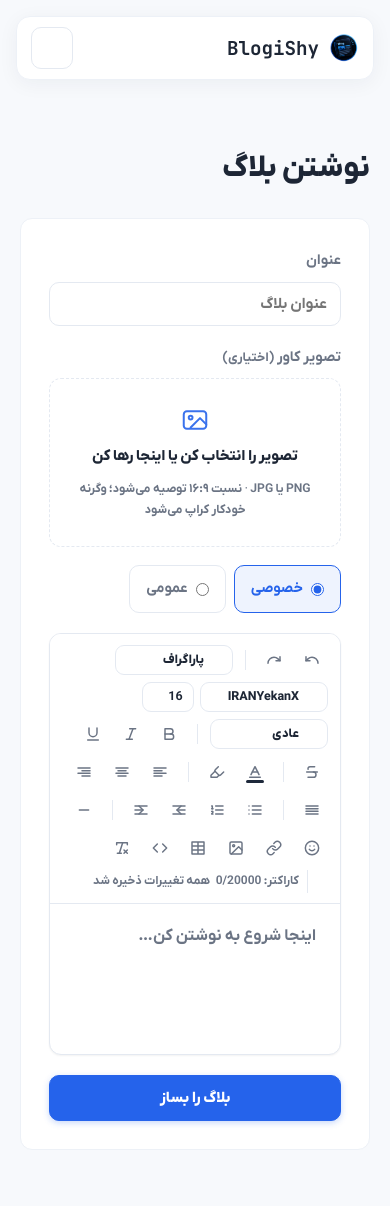
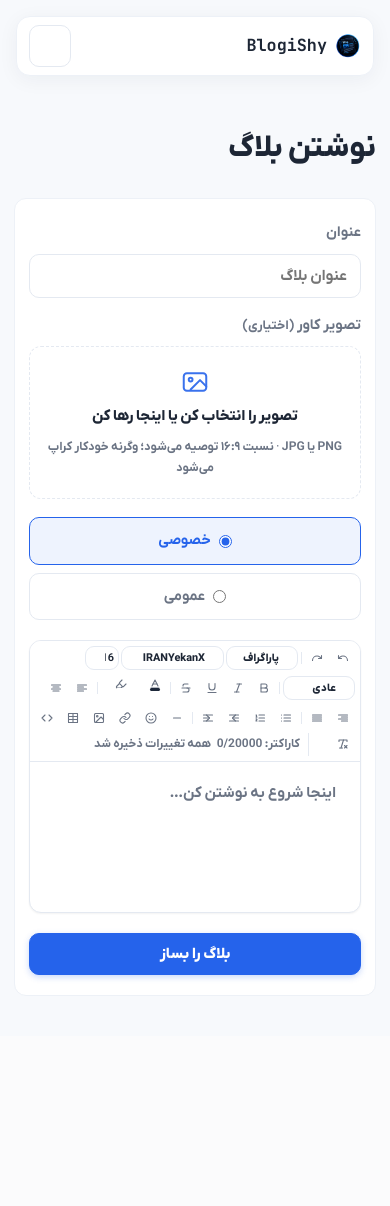
Before and after one commit to ShayanCoder710/BlogiShy, a Flask app: page /write in a window 390 px wide. After the commit the page ends 996 px from the top, so only its background shows below. Run offline with Flask 3, Linux system fonts and the light colour scheme; the visitor is signed in with stand-in values (Sample User, id 1); parts of the project's set-up code (start-up, migrations or seed data) failed here and were passed over; some libraries are stand-ins or nearby versions; some web fonts are replaced.

Commit message:
compact toolbar and emoji picker at narrow widths, bump asset cache version

```diff
--- a/static/css/app.css
+++ b/static/css/app.css
@@ -981,3 +981,60 @@ body .eggy > div {
   font-family: "JetBrainsMono", ui-monospace, monospace;
   font-size: 0.85rem;
 }
+
+@media (max-width: 720px) {
+  .site-header { gap: 10px; padding: 8px 12px; }
+  .brand { font-size: 1.05rem; gap: 8px; }
+  .brand img { width: 26px; height: 26px; }
+  .site-main { padding: 24px 14px 40px; }
+  .home-hero { padding: 36px 8px 28px; }
+  .home-hero h1 { font-size: 1.55rem; }
+  .home-hero p { font-size: 0.95rem; max-width: 440px; }
+  h2 { font-size: 1.18rem; }
+  .form-card, .blog-view, .share-box { padding: 20px 16px; }
+  .write-form { padding: 20px 14px; }
+  .form-card h1 { font-size: 1.25rem; }
+  .blog-view h1 { font-size: 1.55rem; }
+  .blog-meta { font-size: 0.85rem; }
+  .blog-body { font-size: 1rem; }
+  .field { margin-bottom: 14px; }
+  .admin-head { flex-direction: column; align-items: flex-start; gap: 8px; }
+  .admin-head h1 { font-size: 1.3rem; }
+  .admin-section { padding: 14px 12px; }
+  .admin-table { min-width: 560px; font-size: 0.84rem; }
+  .admin-table th, .admin-table td { padding: 9px 10px; }
+  .profile-item { flex-direction: column; align-items: stretch; gap: 10px; }
+  .profile-cover { width: 100%; height: auto; aspect-ratio: 16 / 9; }
+  .profile-item .actions { justify-content: flex-start; }
+  .visibility-row { flex-wrap: wrap; gap: 8px; }
+  .visibility-row label { flex: 1 1 130px; justify-content: center; }
+  .cover-dropzone { padding: 20px 12px; gap: 6px; }
+  .cover-preview-actions { flex-wrap: wrap; gap: 6px; }
+  .cover-preview-actions .btn { flex: 1 1 auto; white-space: nowrap; }
+  .editor-wrap .te-content { padding: 12px 10px; min-height: 180px; font-size: 15px; }
+  .editor-wrap .te-toolbar { padding: 5px; gap: 2px; }
+  .editor-wrap .te-toolbar .te-select { min-width: 72px; height: 24px; font-size: 0.68rem; padding: 0 18px 0 6px; }
+  .editor-wrap .te-toolbar .te-input { width: 34px; height: 24px; font-size: 0.68rem; }
+  .editor-wrap .te-toolbar .te-button { width: 24px; height: 24px; }
+  .editor-wrap .te-toolbar .te-button svg { width: 12px; height: 12px; }
+  .editor-wrap .te-toolbar .te-divider { width: 1px; height: 12px; margin: 0 1px; }
+  .editor-wrap .te-toolbar-status { font-size: 9px; padding-right: 4px; }
+  .te-emoji-picker { width: min(220px, calc(100vw - 40px)); height: min(280px, 50vh); }
+  .te-emoji-header { padding: 6px; }
+  .te-emoji-search { padding: 6px 9px; font-size: 12px; }
+  .te-emoji-body { padding: 4px; }
+  .te-emoji-grid { grid-template-columns: repeat(6, 1fr); gap: 1px; }
+  .te-emoji-item { width: 30px; height: 30px; font-size: 16px; }
+  .te-emoji-category-title { grid-column: span 6; padding: 4px 2px 1px; font-size: 9px; }
+  .te-modal { width: min(240px, calc(100vw - 40px)); padding: 12px; }
+}
+
+@media (max-width: 460px) {
+  .btn { padding: 10px 16px; }
+  .home-hero h1 { font-size: 1.35rem; }
+  .share-box .copy-row, .copy-row { flex-direction: column; align-items: stretch; }
+  .share-box .copy-row input, .copy-row input { flex: 1 1 auto; }
+  .owner-actions { flex-direction: column; align-items: stretch; gap: 8px; }
+  .owner-actions .btn { width: 100%; }
+  .visibility-row label { flex-basis: 100%; }
+}
--- a/templates/base.html
+++ b/templates/base.html
@@ -5,8 +5,8 @@
 <meta name="viewport" content="width=device-width, initial-scale=1">
 <title>{% block title %}BlogiShy{% endblock %}</title>
 <link rel="icon" type="image/png" href="{{ url_for('static', filename='images/icon.png') }}">
-<link rel="stylesheet" href="{{ url_for('static', filename='css/inkflow.css', v='15') }}">
-<link rel="stylesheet" href="{{ url_for('static', filename='css/app.css', v='15') }}">
+<link rel="stylesheet" href="{{ url_for('static', filename='css/inkflow.css', v='16') }}">
+<link rel="stylesheet" href="{{ url_for('static', filename='css/app.css', v='16') }}">
 </head>
 <body>
 <header class="site-header">
@@ -39,7 +39,7 @@
 
 {% block scripts %}{% endblock %}
 <script type="module">
-import { Eggy } from "{{ url_for('static', filename='js/eggy.js', v='15') }}";
+import { Eggy } from "{{ url_for('static', filename='js/eggy.js', v='16') }}";
 const toasts = [
 {% with messages = get_flashed_messages(with_categories=true) %}
 {% for cat, msg in messages %}
--- a/templates/write.html
+++ b/templates/write.html
@@ -64,7 +64,7 @@
 {% endblock %}
 {% block scripts %}
 <script type="importmap">
-{ "imports": { "dompurify": "{{ url_for('static', filename='vendor/dompurify.es.mjs', v='15') }}" } }
+{ "imports": { "dompurify": "{{ url_for('static', filename='vendor/dompurify.es.mjs', v='16') }}" } }
 </script>
 {% if blog and blog.url %}
 <script>
@@ -79,7 +79,7 @@ document.getElementById('copy-btn').addEventListener('click', function () {
 });
 </script>
 {% else %}
-<script type="module" src="{{ url_for('static', filename='js/editor-setup.mjs', v='15') }}"></script>
+<script type="module" src="{{ url_for('static', filename='js/editor-setup.mjs', v='16') }}"></script>
 <script>
 (function () {
   var fileInput = document.getElementById('cover');
```
